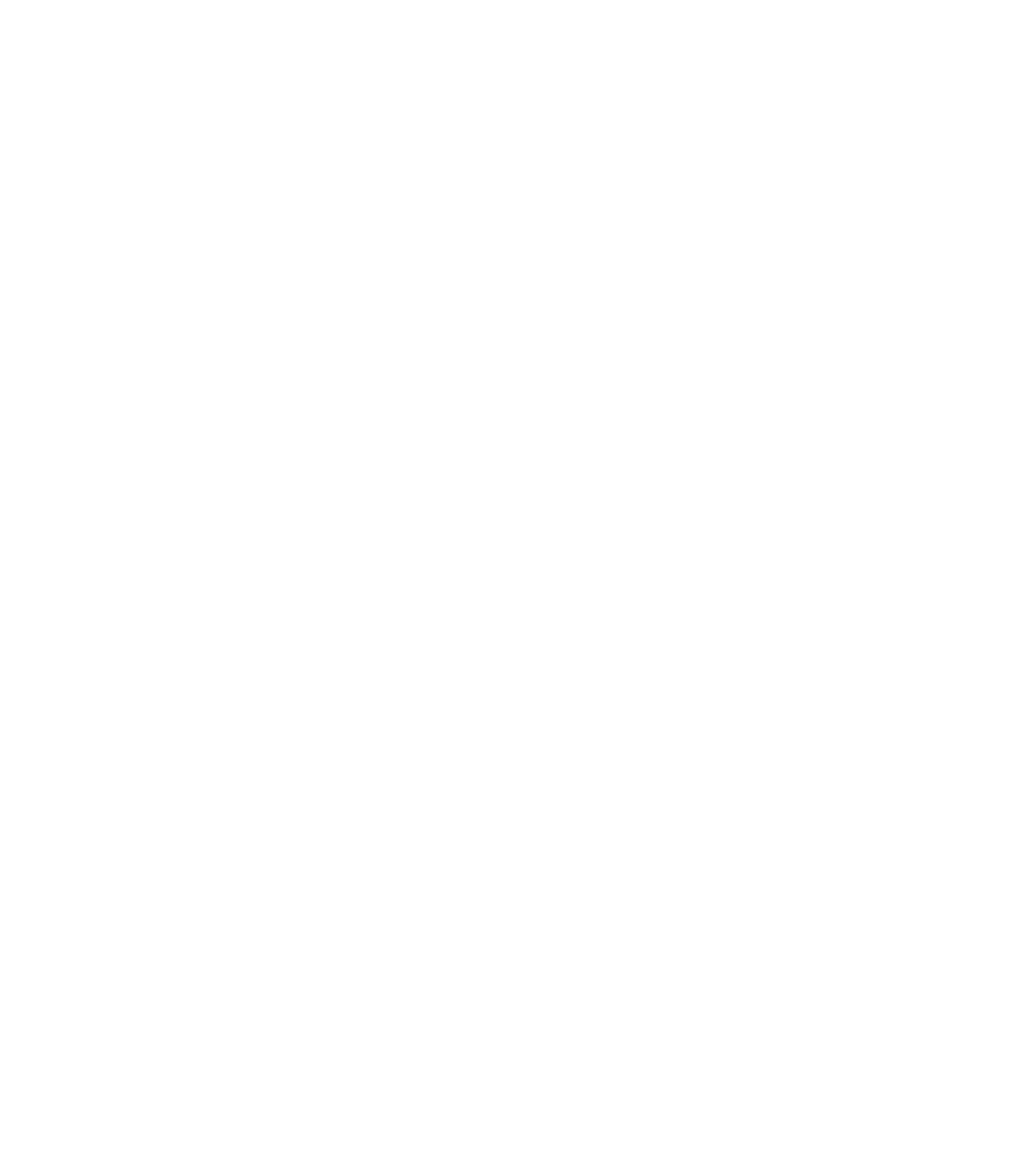
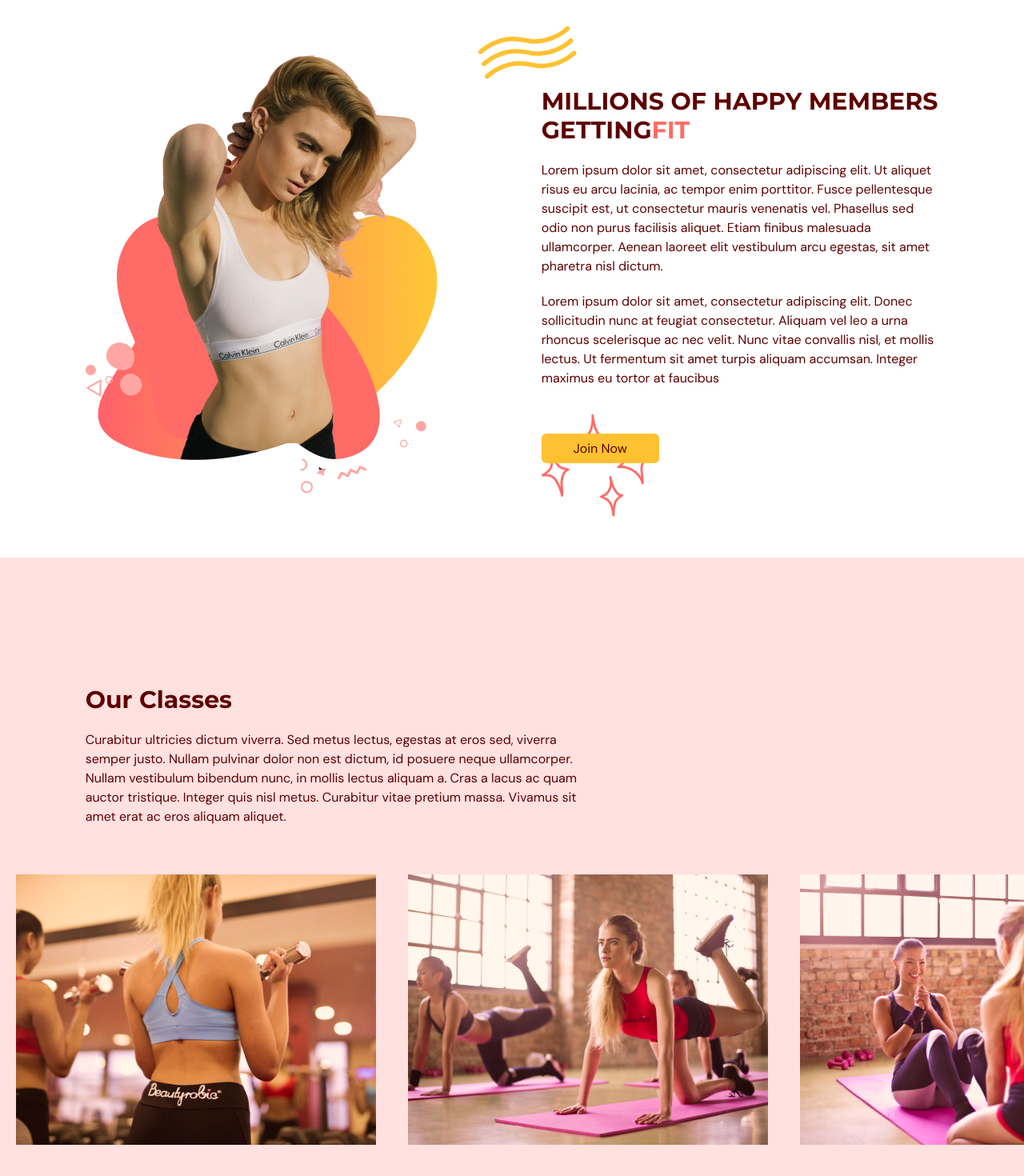
Before and after one commit to lawrencejews/ecommerceNode, a React (Vite) app: page / in a window 1280 px wide. Shown: the part 1408-2878 px from the top of the page at 80% size. Before the commit the page ends 1600 px from the top, so only its background shows below. Built offline with nearby package versions, Linux system fonts and the light colour scheme.

Commit message:
finished the benefits and classes sections

```diff
--- a/src/App.tsx
+++ b/src/App.tsx
@@ -4,6 +4,7 @@
 
 import Home from "@/scenes/home";
 import Benefits from "@/scenes/benefits";
+import OurClasses from "@/scenes/ourClasses";
 
 
 function App() {
@@ -33,12 +34,9 @@
           selectedPage={selectedPage}
           setSelectedPage={setSelectedPage}
         />
-        <Home
-          setSelectedPage={setSelectedPage}
-        />
-        <Benefits
-          setSelectedPage={setSelectedPage}
-        />
+        <Home  setSelectedPage={setSelectedPage} />
+        <Benefits setSelectedPage={setSelectedPage} />
+        <OurClasses  setSelectedPage={setSelectedPage}  />
       </div>
     </>
   )
--- a/src/scenes/benefits/index.tsx
+++ b/src/scenes/benefits/index.tsx
@@ -7,6 +7,8 @@
 import { motion } from "framer-motion";
 import HText from "@/shared/HText";
 import Benefit from "./Benefit";
+import ActionButton from "@/shared/ActionButton";
+import BenefitsPageGraphic from "@/assets/BenefitsPageGraphic.png";
 
 
 // Mapping the section of benefits
@@ -70,10 +72,10 @@
         {/* BENEFITS */}
         <motion.div
           className="md:flex items-center justify-between gap-8 mt-5"
-          // initial="hidden"
-          // whileInView="visible"
-          // viewport={{ once: true, amount: 0.5 }}
-          // variants={container}
+        // initial="hidden"
+        // whileInView="visible"
+        // viewport={{ once: true, amount: 0.5 }}
+        // variants={container}
         >
           {benefits.map((benefit: BenefitType) => (
             <Benefit
@@ -86,6 +88,73 @@
           ))}
         </motion.div>
 
+        {/* GRAPHICS AND DESCRIPTION */}
+        <div className="mt-16 items-center justify-between gap-20 md:mt-28 md:flex">
+          {/* GRAPHICS */}
+          <img
+            className="mx-auto"
+            alt="benefits-page-graphic"
+            src={BenefitsPageGraphic}
+          />
+
+          {/* DESCRIPTION */}
+          <div>
+            {/* TITLE */}
+            <div className="relative">
+              <div className="before:absolute before:-top-20 before:-left-20 before:z-[1] before:content-abstractwaves">
+                <motion.div
+                  initial="hidden"
+                  whileInView="visible"
+                  viewport={{ once: true, amount: 0.5 }}
+                  transition={{ delay: 0.2, duration: 0.5 }}
+                  variants={{
+                    hidden: { opacity: 0, x: 50 },
+                    visible: { opacity: 1, x: 0 }
+                  }}
+                >
+                  <HText>
+                    MILLIONS OF HAPPY MEMBERS GETTING
+                    <span className="text-primary-500">FIT</span>
+                  </HText>
+                </motion.div>
+              </div>
+            </div>
+
+            {/* DESCRIPTION */}
+            <motion.div
+              initial="hidden"
+              whileInView="visible"
+              viewport={{ once: true, amount: 0.5 }}
+              transition={{ delay: 0.2, duration: 0.5 }}
+              variants={{
+                hidden: { opacity: 0, x: 50 },
+                visible: { opacity: 1, x: 0 },
+              }}
+            >
+              <p className="my-5">Lorem ipsum dolor sit amet, consectetur adipiscing elit. Ut aliquet risus eu arcu lacinia,
+                ac tempor enim porttitor. Fusce pellentesque suscipit est, ut consectetur mauris venenatis vel.
+                Phasellus sed odio non purus facilisis aliquet. Etiam finibus malesuada ullamcorper.
+                Aenean laoreet elit vestibulum arcu egestas, sit amet pharetra nisl dictum.</p>
+              <p className="mb-5">
+                Lorem ipsum dolor sit amet, consectetur adipiscing elit.
+                Donec sollicitudin nunc at feugiat consectetur.
+                Aliquam vel leo a urna rhoncus scelerisque ac nec velit.
+                Nunc vitae convallis nisl, et mollis lectus. Ut fermentum sit amet turpis aliquam accumsan.
+                Integer maximus eu tortor at faucibus
+              </p>
+            </motion.div>
+
+            {/* BUTTON */}
+            <div className="relative mt-16">
+              <div className="before:absolute before:-bottom-20 before: right-40 before:z-[-1] before:content-sparkles">
+                <ActionButton setSelectedPage={setSelectedPage}>
+                  Join Now
+                </ActionButton>
+              </div>
+            </div>
+          </div>
+        </div>
+
       </motion.div>
     </section>
   )
--- /dev/null
+++ b/src/scenes/ourClasses/Class.tsx
@@ -0,0 +1,24 @@
+type Props = {
+  name: string;
+  description?: string;
+  image: string;
+}
+
+const Class = ({ name, description, image }: Props) => {
+
+  const overlayStyles = `p-5 absolute z-30 flex
+  h-[380px] w-[480px] flex-col items-center justify-center
+  whitespace-normal bg-primary-500 text-center text-white
+  opacity-0 transition duration-500 hover:opacity-90`;
+  return (
+    <li className="relative mx-5 inline-block h-[380px] w-[450px]">
+      <div className={overlayStyles}>
+        <p className="text-2xl">{name}</p>
+        <p className="mt-5">{description}</p>
+      </div>
+        <img alt={`${image}`} src={image} />
+    </li>
+  )
+}
+
+export default Class;
--- /dev/null
+++ b/src/scenes/ourClasses/index.tsx
@@ -0,0 +1,96 @@
+import { SelectedPage, ClassType } from "@/shared/types";
+import image1 from "@/assets/image1.png";
+import image2 from "@/assets/image2.png";
+import image3 from "@/assets/image3.png";
+import image4 from "@/assets/image4.png";
+import image5 from "@/assets/image5.png";
+import image6 from "@/assets/image6.png";
+import { motion } from "framer-motion";
+import HText from "@/shared/HText";
+import Class from "./Class";
+
+const classes: Array<ClassType> = [
+  {
+    name: "Weight Training Classes",
+    description: "eque porro quisquam est qui dolorem ipsum quia dolor sit amet, consectetur",
+    image: image1,
+  },
+  {
+    name: "Yoga Classes",
+    description: "eque porro quisquam est qui dolorem ipsum quia dolor sit amet, consectetur",
+    image: image2,
+  },
+  {
+    name: "Ab Core Classes",
+    description: "eque porro quisquam est qui dolorem ipsum quia dolor sit amet, consectetur,",
+    image: image3,
+  },
+  {
+    name: "Adventure Classes",
+    description: "eque porro quisquam est qui dolorem ipsum quia dolor sit amet, consectetur,",
+    image: image4,
+  },
+  {
+    name: "Fitness Classes",
+    description: "eque porro quisquam est qui dolorem ipsum quia dolor sit amet, consectetur,",
+    image: image5,
+  },
+  {
+    name: "Training Classes",
+    description: "eque porro quisquam est qui dolorem ipsum quia dolor sit amet, consectetur,",
+    image: image6,
+  },
+]
+
+type Props = {
+  setSelectedPage: (value: SelectedPage) => void;
+}
+
+const OurClasses = ({setSelectedPage}: Props) => {
+  return (
+    <section id="ourclasses" className="w-full bg-primary-100 py-40">
+      <motion.div
+      onViewportEnter={() => setSelectedPage(SelectedPage.OurClasses)}
+      >
+        <motion.div
+          className="mx-auto w-5/6"
+          initial="hidden"
+          whileInView="visible"
+          viewport={{ once: true, amount: 0.5 }}
+          transition={{ delay: 0.2, duration: 0.5 }}
+          variants={{
+            hidden: { opacity: 0, x: -50 },
+            visible: { opacity: 1, x: 0 },
+          }}
+        >
+          <div className="md:w-3/5">
+            <HText>Our Classes</HText>
+            <p className="py-5">
+              Curabitur ultricies dictum viverra.
+              Sed metus lectus, egestas at eros sed, viverra semper justo. Nullam pulvinar dolor non est dictum,
+              id posuere neque ullamcorper. Nullam vestibulum bibendum nunc, in mollis lectus aliquam a.
+              Cras a lacus ac quam auctor tristique. Integer quis nisl metus.
+              Curabitur vitae pretium massa. Vivamus sit amet erat ac eros aliquam aliquet.
+            </p>
+        </div>
+        </motion.div>
+        <div className=" mt-10 h-[353px] w-full overflow-x-auto overflow-y-hidden">
+          <ul className="w-[2800px] whitespace-nowrap">
+            {
+              classes.map((item: ClassType, index) => (
+                <Class
+                  key={`${item.name}-${index}`}
+                  name={item.name}
+                  description={item.description}
+                  image={item.image}
+                />
+              ))}
+          </ul>
+        </div>
+
+      </motion.div>
+    </section>
+  )
+}
+
+export default OurClasses;
--- a/src/shared/types.ts
+++ b/src/shared/types.ts
@@ -11,3 +11,9 @@
   title: string;
   description: string;
 }
+
+export interface ClassType {
+  name: string;
+  description?: string;
+  image: string;
+}
```
Also changed, not shown: src/assets/image2.png (renamed from src/assets/image2 .png), src/assets/image4 .png (deleted).
